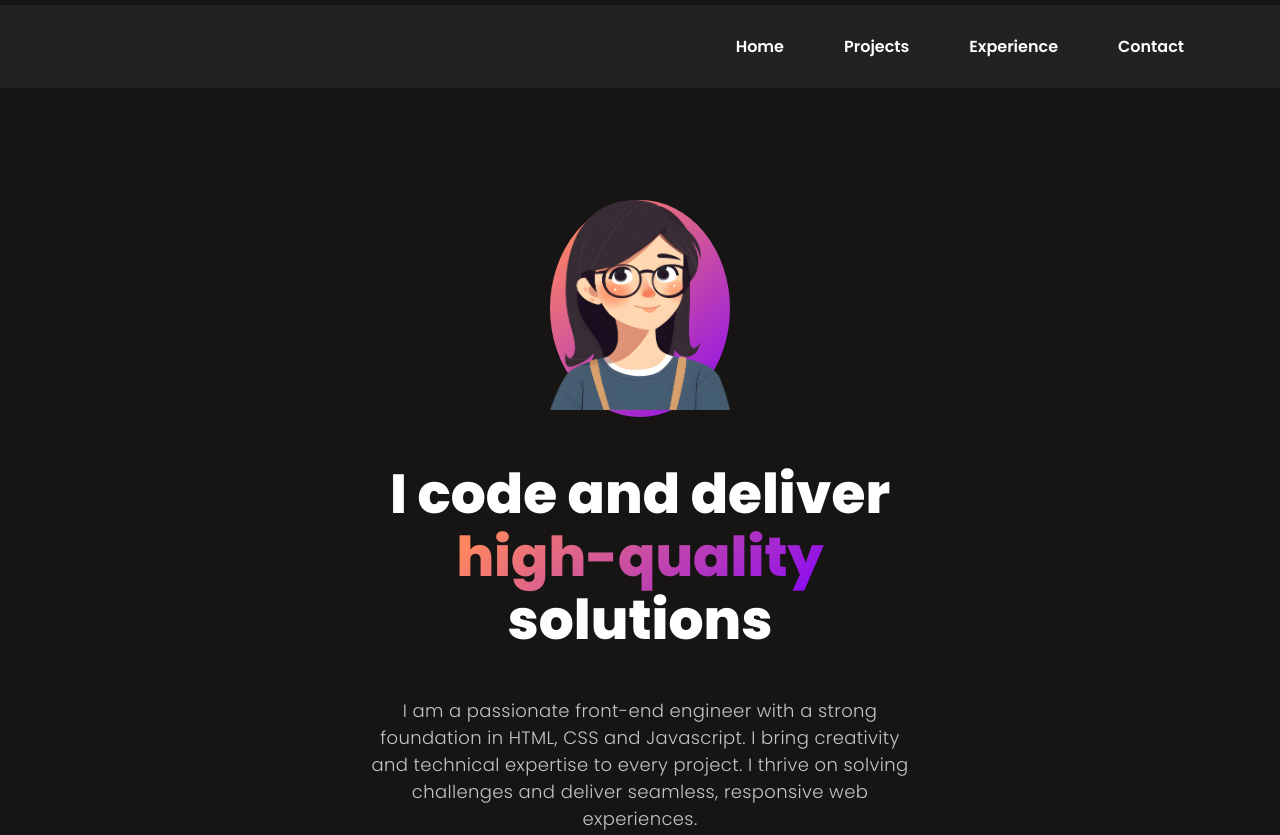
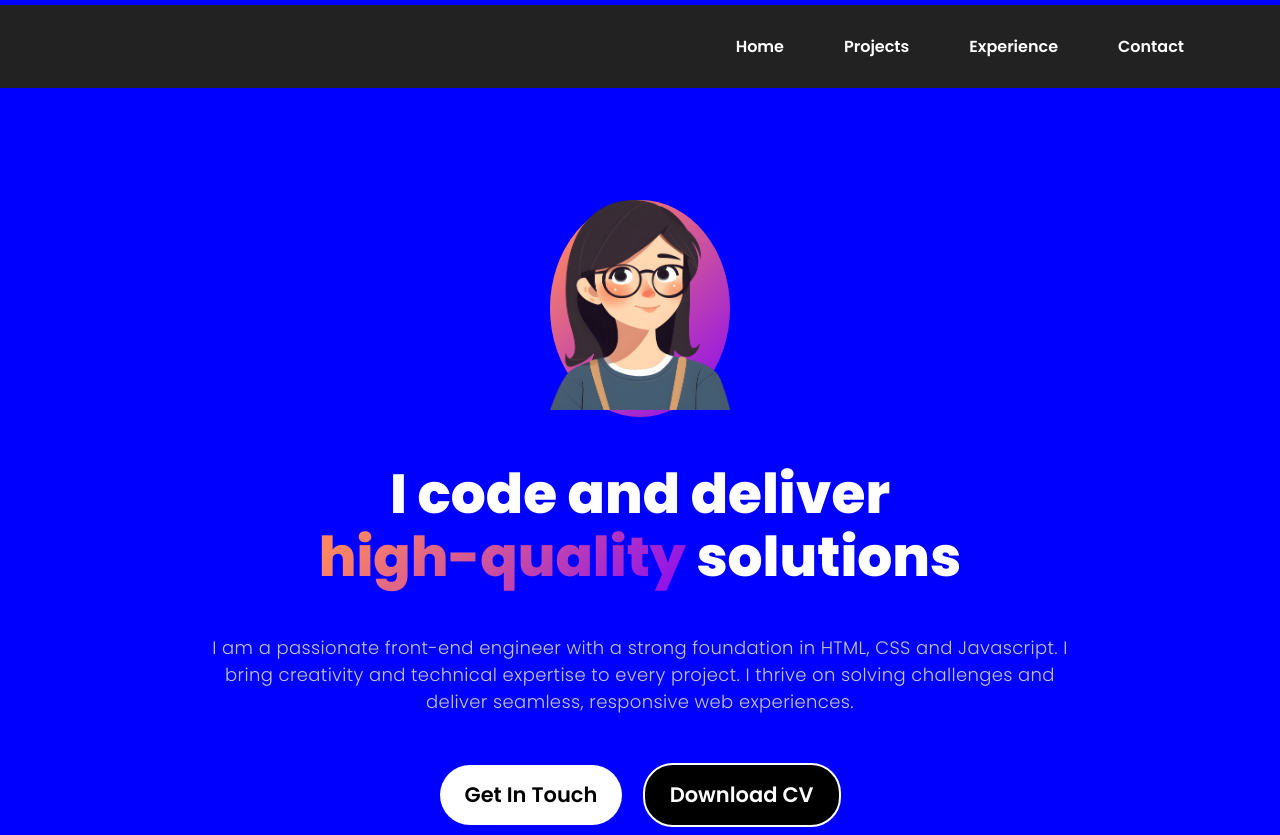
Before and after one commit to adunolawal/Portfolio, a plain HTML site: page index.html in a window 1280 px wide. Shown: the top 835 px of the page. Drawn offline with Linux system fonts and the light colour scheme.

Commit message:
Update cv

```diff
--- a/style.css
+++ b/style.css
@@ -266,3 +266,22 @@ footer{
     line-height: 21px;
     letter-spacing: 0.02em;
 }
+
+@media only screen and (min-width: 1200px){
+    .mainSection{
+        max-width: 100%;
+    }
+    .headText{
+
+        width: 100%;
+    }
+    body{
+        background-color: blue;
+    }
+}
+
+@media only screen and (max-width: 600px){
+    .mainSection{
+        max-width: 100%;
+    }
+}
```
Also changed, not shown: 1 other file.
